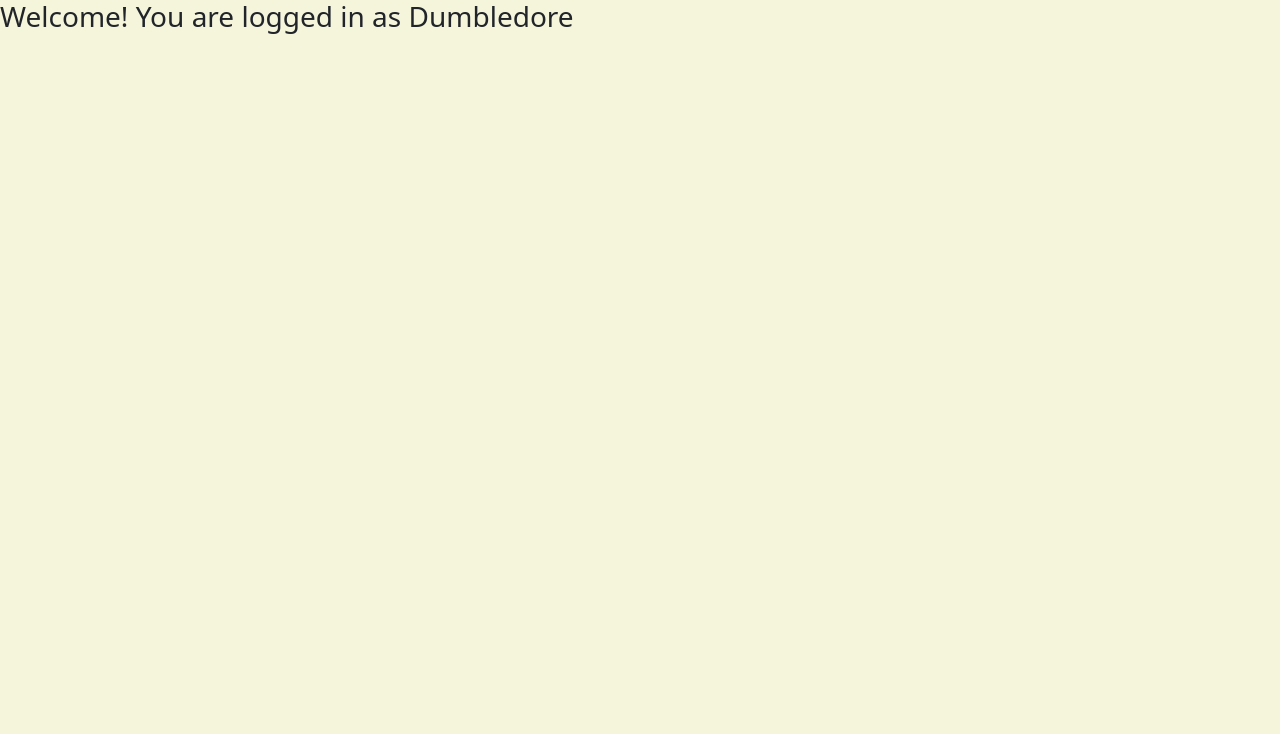
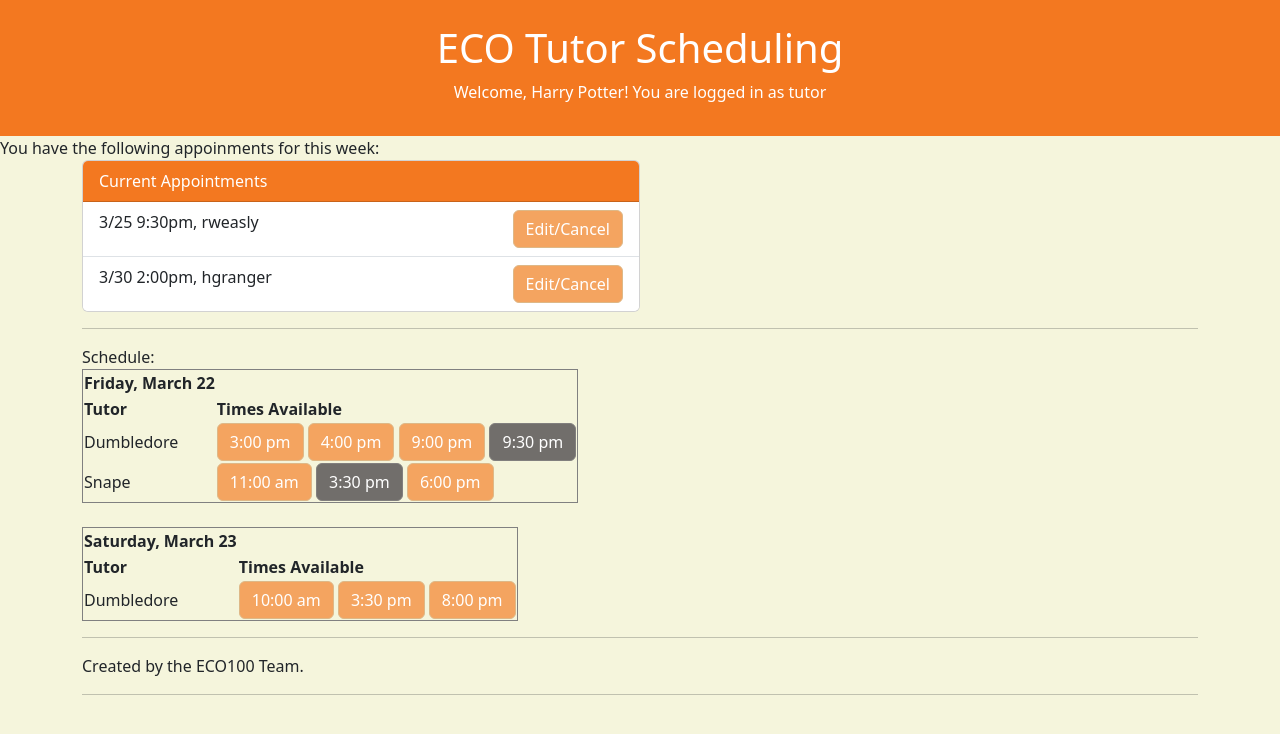
Before and after one commit to lbtan/ECO100, a Flask app: page /tutorview in a window 1280 px wide. Shown: the top 734 px of the page. Run offline with Flask 3, Linux system fonts and the light colour scheme; some libraries are stand-ins or nearby versions.

Commit message:
tutorview

```diff
--- /dev/null
+++ b/app/templates/footer.html
@@ -0,0 +1,20 @@
+<!DOCTYPE html>
+
+<!-- =========================================================== -->
+<!-- footer.html                                                 -->
+<!-- Author: Libo Tan                                            -->
+<!-- =========================================================== -->
+
+<html>
+
+    <body>
+
+        <hr>
+
+        Created by the ECO100 Team.
+
+        <hr>
+
+    </body>
+
+</html>
--- /dev/null
+++ b/app/templates/header.html
@@ -0,0 +1,24 @@
+<!DOCTYPE html>
+
+<!-- =========================================================== -->
+<!-- headerhtml                                                  -->
+<!-- Author: Libo Tan                                            -->
+<!-- =========================================================== -->
+
+
+<html lang="en">
+
+<body>
+  <header class="custombg-warm py-3">
+    <div class="container">
+      <div class="row">
+        <div class="col text-center text-white">
+          <h1 class="my-2 ">ECO Tutor Scheduling</h1>
+          <p>Welcome, Harry Potter! You are logged in as tutor</p>
+        </div>
+      </div>
+    </div>
+  </header>
+
+</body>
+</html>
--- a/app/templates/tutorview.html
+++ b/app/templates/tutorview.html
@@ -17,6 +17,14 @@
         <style>
             body {
                 background-color: #F5F5DC;
+            }.dark-btn{
+                background-color: #716e6b;
+                border-color: #817f7e;
+                color: white;
+            }.dark-btn:hover{
+                background-color:#817f7e;
+                color:#716e6b;
+                border-color:  #faf9f8;
             }
             .warm-btn {
                 background-color: #F4A460;
@@ -36,13 +44,103 @@
             }.link-container {
                 max-width: 300px;
                 width: 300px;
+            }.custombg-warm{
+                background-color: #f37820;
             }
         </style>
     </head>
 
     <body>
-        <h3 class="mb-4">Welcome! You are logged in as Dumbledore</h3>
+        {% include 'header.html' with context %}
+        You have the following appoinments for this week:
+        <div class="container" >
+            <!-- Current Appointments Block -->
+            <div class="col-md-6">
+              <div class="card">
+                <div class="card-header custombg-warm text-white">
+                  Current Appointments
+                </div>
+                <ul class="list-group list-group-flush">
+                  <li class="list-group-item">
+                    3/25 9:30pm, rweasly
+                    <a href="#" class="btn warm-btn float-end">Edit/Cancel</a>
+                  </li>
+                  <li class="list-group-item">
+                    3/30 2:00pm, hgranger
+                    <a href="#" class="btn warm-btn float-end">Edit/Cancel</a>
+                  </li>
+                </ul>
+              </div>
+            </div>
+        <hr>
+        <div>
 
+        Schedule:
+        <br>
+        <table border="1">
+            <tr>
+            <thead>
+                <tr>
+                    <td>
+                        <strong> Friday, March 22 </strong>
+                    </td>
+                </tr>
+                <tr>
+                    <td>
+                        <strong> Tutor </strong>
+                    </td>
+                    <td>
+                        <strong> Times Available</strong>
+                    </td>
+                </tr>
+                <tr>
+                    <td>
+                        Dumbledore
+                    </td>
+                    <td>
+                        <button class="btn warm-btn btn-block">3:00 pm</button> <button class="btn warm-btn btn-block">4:00 pm</button>
+                         <button class="btn warm-btn btn-block">9:00 pm</button> <button class="btn dark-btn btn-block">9:30 pm</button>
+                    </td>
+                </tr>
+                <tr>
+                    <td>
+                        Snape
+                    </td>
+                    <td>
+                        <button class="btn warm-btn btn-block">11:00 am</button> <button class="btn dark-btn btn-block">3:30 pm</button>
+                        <button class="btn warm-btn btn-block">6:00 pm</button>
+                    </td>
+                </tr>
+            </thead>
+            </tr>
+        </table>
+    <br>
+        <table border="1">
+            <thead>
+                    <td>
+                        <strong> Saturday, March 23 </strong>
+                    </td>
+                </tr>
+                <tr>
+                    <td>
+                        <strong> Tutor </strong>
+                    </td>
+                    <td>
+                        <strong> Times Available</strong>
+                    </td>
+                </tr>
+                <tr>
+                    <td>
+                        Dumbledore
+                    </td>
+                    <td>
+                        <button class="btn warm-btn btn-block">10:00 am</button> <button class="btn warm-btn btn-block">3:30 pm</button>
+                        <button class="btn warm-btn btn-block">8:00 pm</button>
+                    </td>
+            </thead>
+        </table>
+    </div>
+    {% include 'footer.html' with context %}
         <script src="https://stackpath.bootstrapcdn.com/bootstrap/4.5.2/js/bootstrap.bundle.min.js"></script>
     </body>
 </html>
```
Also changed, not shown: app/templates/studentview.html (+9 -8 lines), 1 other file.
